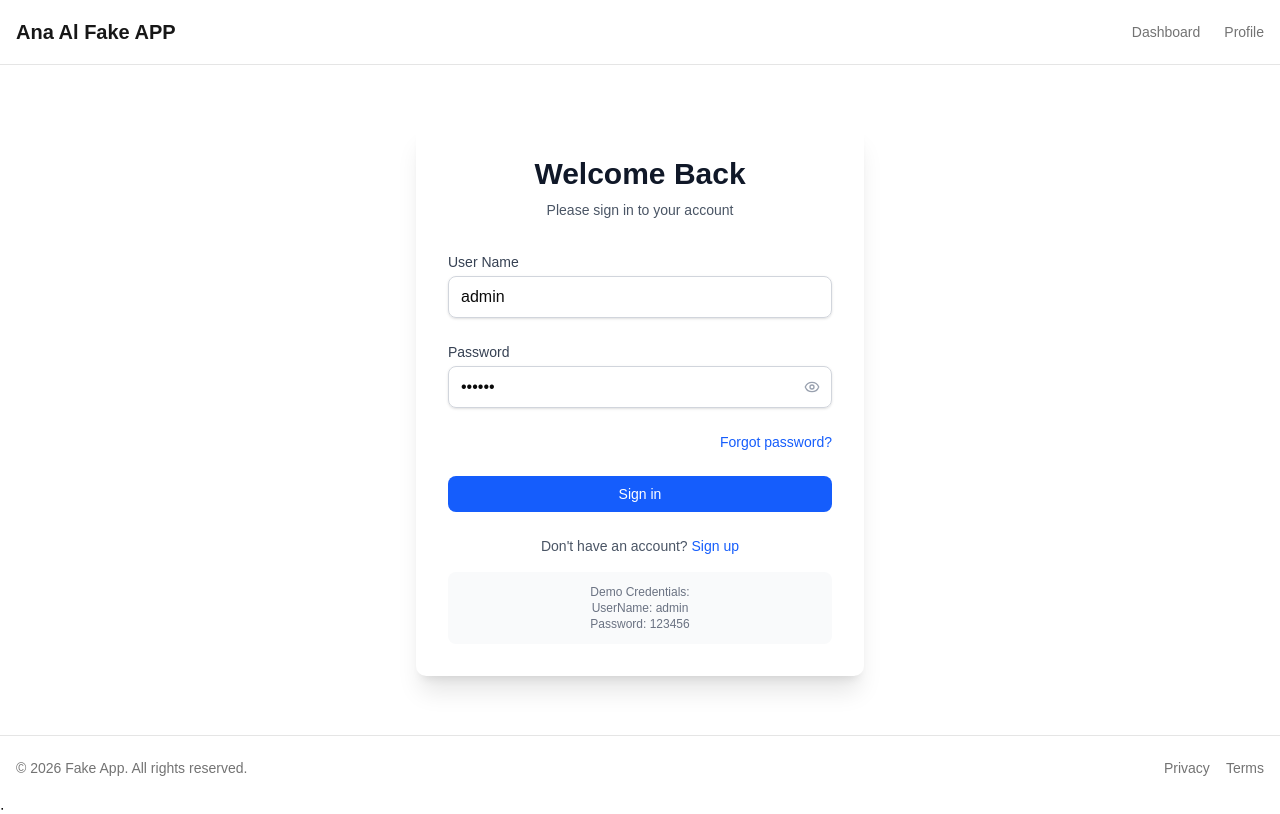
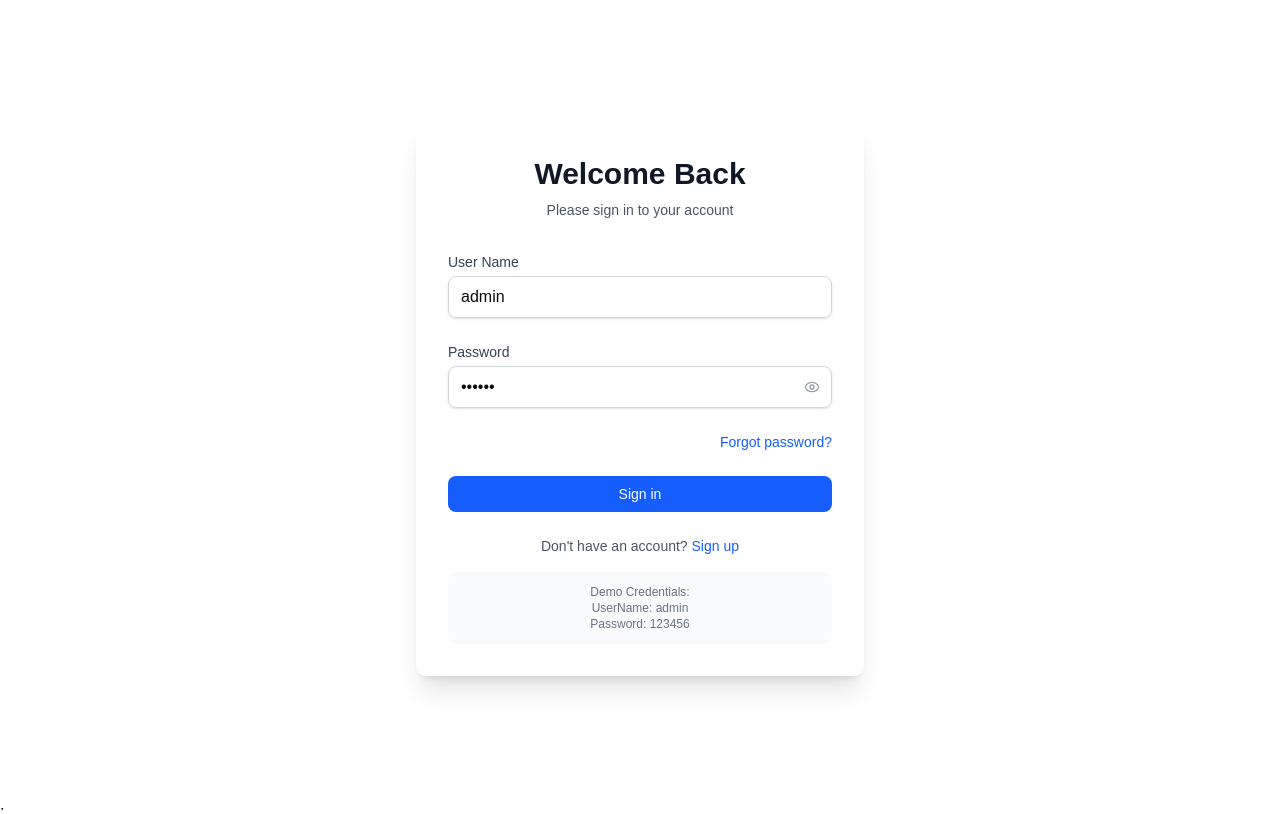
Before and after one commit to Ramy-hakeem/react-template, a React (Vite) app: page /login in a window 1280 px wide. Shown: the top 814 px of the page. Built offline with nearby package versions, Linux system fonts and the light colour scheme; what axios-auth-refresh would draw is missing.

Commit message:
feat: integrate RootLayout and ProtectedRoute, enhance routing structure, and improve login page styling

```diff
--- a/src/app/App.tsx
+++ b/src/app/App.tsx
@@ -2,10 +2,12 @@ import { RouterProvider } from 'react-router-dom';
 import { router } from './router';
 import { Provider } from 'react-redux';
 import { store } from './store';
+import { Toaster } from 'sonner';
 
 export default function App() {
   return (
     <Provider store={store}>
+      <Toaster />
       <RouterProvider router={router} />;
     </Provider>
   );
--- a/src/app/main.tsx
+++ b/src/app/main.tsx
@@ -2,11 +2,8 @@ import { StrictMode } from 'react';
 import { createRoot } from 'react-dom/client';
 import '@/styles/index.css';
 import App from './App.tsx';
-import { Toaster } from 'sonner';
 createRoot(document.getElementById('root')!).render(
-  <>
-    <Toaster />
-
+  <StrictMode>
     <App />
-  </>,
+  </StrictMode>,
 );
--- a/src/app/providers/ProtectedRoute.tsx
+++ b/src/app/providers/ProtectedRoute.tsx
@@ -1,4 +1,5 @@
 // src/components/ProtectedRoute.tsx
+import RootLayout from '@/components/layout/root-layout/RootLayout';
 import { useAuthStore } from '@/features/auth/hooks';
 import { Navigate, Outlet, useLocation } from 'react-router-dom';
 
@@ -9,10 +10,9 @@ interface ProtectedRouteProps {
 export default function ProtectedRoute({ children }: ProtectedRouteProps) {
   const { isAuthenticated, token } = useAuthStore();
   const location = useLocation();
-  console.log('this is gard ');
   if (!isAuthenticated && token !== 'initial-token') {
     return <Navigate to="/login" state={{ from: location }} replace />;
   }
 
-  return children ? <>{children}</> : <Outlet />;
+  return <RootLayout>{children ? <>children</> : <Outlet />}</RootLayout>;
 }
--- a/src/app/router.tsx
+++ b/src/app/router.tsx
@@ -1,23 +1,14 @@
 // src/router/index.tsx
 import NotFoundPage from '@/components/layout/not-found/NotFoundPage';
-import RootLayout from '@/components/layout/root-layout/RootLayout';
 import AddUserPage from '@/features/auth/pages/AddUserPage';
 import LoginPage from '@/features/auth/pages/LoginPage';
 import ProfilePage from '@/features/users/pages/ProfilePage';
 import { createBrowserRouter } from 'react-router-dom';
-import Providers from './providers';
 import AllUsersPage from '@/features/users/pages/AllUsersPage';
+import ProtectedRoute from './providers/ProtectedRoute';
 
 export const router = createBrowserRouter([
-  {
-    // Public routes wrapper (no auth required)
-    element: <RootLayout />,
-    errorElement: <NotFoundPage />,
-    children: [
-      {
-        path: '/',
-        element: <div>Home Page</div>,
-      },
+  // Public route
   {
     path: 'login',
     element: <LoginPage />,
@@ -26,10 +17,15 @@ export const router = createBrowserRouter([
     path: '*',
     element: <NotFoundPage />,
   },
-      // Protected routes group
+  // Protected routes
   {
-        element: <Providers />,
+    path: '/',
+    element: <ProtectedRoute />,
     children: [
+      {
+        index: true,
+        element: <div>Home Page</div>,
+      },
       {
         path: 'profile',
         element: <ProfilePage />,
@@ -44,6 +40,4 @@ export const router = createBrowserRouter([
       },
     ],
   },
-    ],
-  },
 ]);
--- a/src/components/layout/root-layout/RootLayout.tsx
+++ b/src/components/layout/root-layout/RootLayout.tsx
@@ -3,9 +3,13 @@ import { Button } from '@/components/ui/button';
 import { useLogoutMutation } from '@/features/auth/api';
 import { useAuthStore } from '@/features/auth/hooks';
 import { LogOut } from 'lucide-react';
-import { Link, Outlet, useLocation } from 'react-router-dom';
+import { Link, useLocation } from 'react-router-dom';
 
-export default function RootLayout() {
+export default function RootLayout({
+  children,
+}: {
+  children?: React.ReactNode;
+}) {
   const { isAuthenticated } = useAuthStore();
   const location = useLocation();
   const [logout] = useLogoutMutation();
@@ -46,7 +50,7 @@ export default function RootLayout() {
             {/* User Actions */}
             {isAuthenticated && (
               <Button
-                onClick={() => logout()}
+                onClick={() => logout({})}
                 variant="default"
                 size="lg"
                 className="flex items-center gap-2"
@@ -59,7 +63,9 @@ export default function RootLayout() {
         </div>
       </header>
 
-      <main className="container mx-auto px-4 py-6 h-full ">{<Outlet />}</main>
+      <main className="container mx-auto px-4 py-6 h-full scroll-auto">
+        {children}
+      </main>
 
       <footer className="border-t py-6 md:py-0">
         <div className="container mx-auto px-4 flex flex-col items-center justify-between gap-4 md:h-16 md:flex-row">
--- a/src/features/auth/pages/LoginPage.tsx
+++ b/src/features/auth/pages/LoginPage.tsx
@@ -33,7 +33,7 @@ export default function LoginPage() {
   }, [isAuthenticated, isLoading, navigate]);
 
   return (
-    <div className="flex justify-center items-center w-full h-full">
+    <div className="flex justify-center items-center w-full  h-screen m-0 p-0">
       <div className="w-full max-w-md">
         <div className="rounded-lg bg-white p-8 shadow-xl">
           <div className="mb-8 text-center">
--- a/src/styles/index.css
+++ b/src/styles/index.css
@@ -1,7 +1,7 @@
-@import "tailwindcss";
-@import "tw-animate-css";
-@import "shadcn/tailwind.css";
-@import "@fontsource-variable/geist";
+@import 'tailwindcss';
+@import 'tw-animate-css';
+@import 'shadcn/tailwind.css';
+@import '@fontsource-variable/geist';
 
 @custom-variant dark (&:is(.dark *));
 
@@ -75,7 +75,7 @@
 }
 
 @theme inline {
-  --font-sans: "Geist Variable", sans-serif;
+  --font-sans: 'Geist Variable', sans-serif;
   --color-sidebar-ring: var(--sidebar-ring);
   --color-sidebar-border: var(--sidebar-border);
   --color-sidebar-accent-foreground: var(--sidebar-accent-foreground);
@@ -121,7 +121,7 @@
     @apply border-border outline-ring/50;
   }
   body {
-    @apply bg-background text-foreground;
+    @apply bg-background text-foreground h-screen overflow-y-hidden;
   }
   html {
     @apply font-sans;
```
Lines whose indentation alone changed are shown as unchanged.
